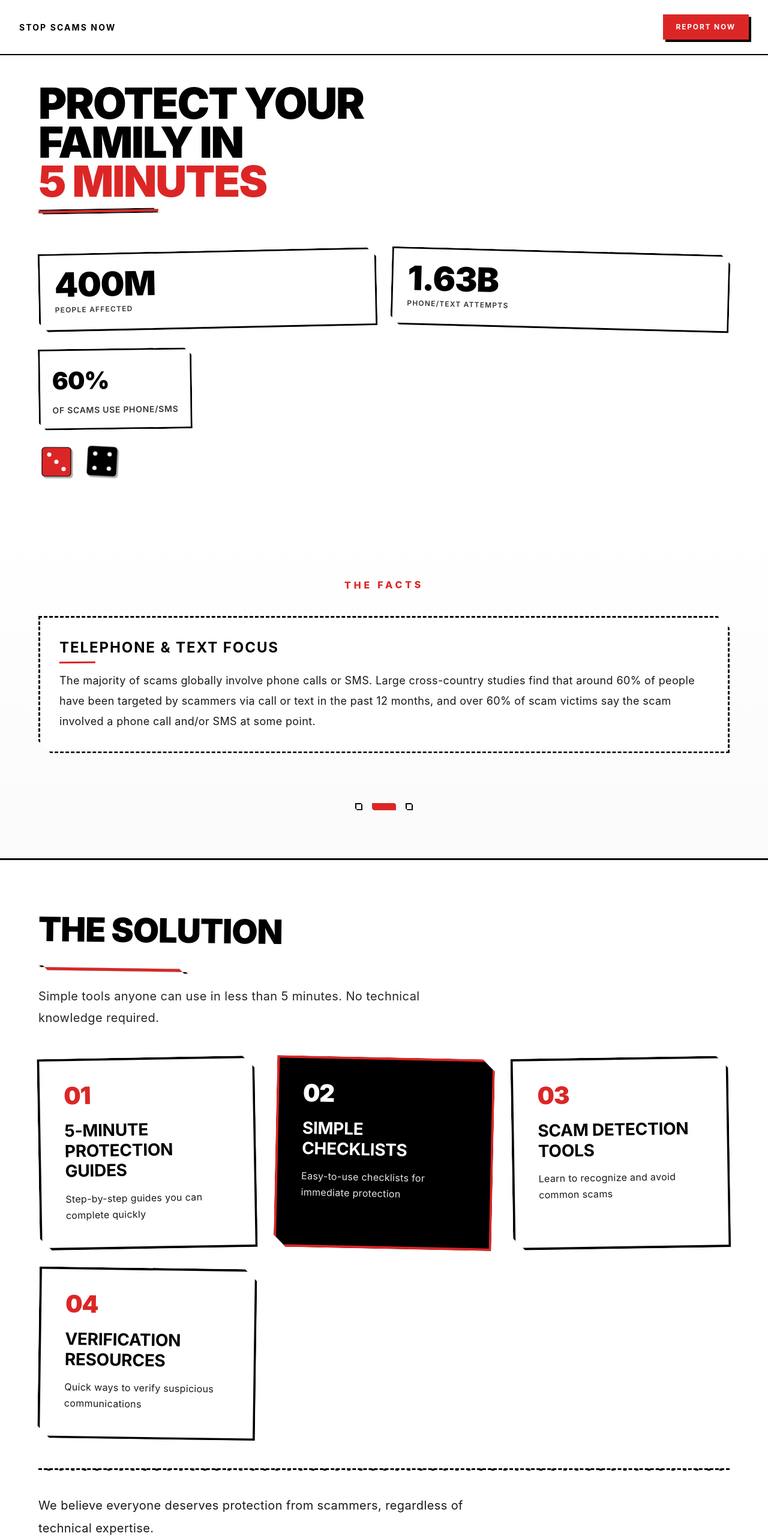
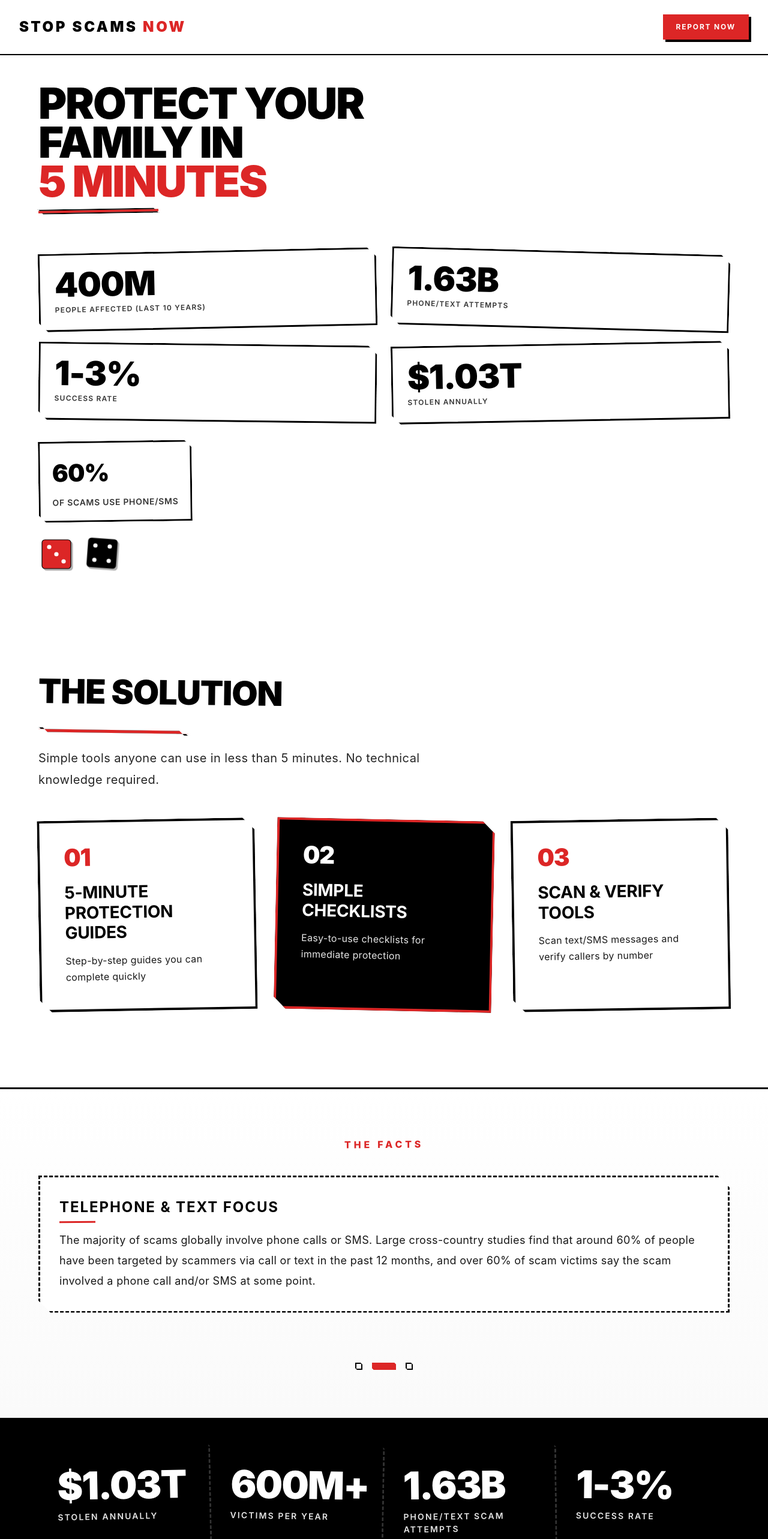
Before and after one commit to pavelnemirovsky/MyMed.Health, a Next.js app: page / in a window 1280 px wide. Shown: the top 2566 px of the page at 60% size. Built offline with nearby package versions, Linux system fonts and the light colour scheme.

Commit message:
Refactor styles and update content for improved layout and readability. Removed font-face declaration, adjusted header styles, and enhanced facts section with new statistics. Updated footer and header to emphasize "NOW" in red for better visibility.

```diff
--- a/app/components/Footer.tsx
+++ b/app/components/Footer.tsx
@@ -1,7 +1,7 @@
 export default function Footer() {
   return (
     <footer className="footer">
-      <div className="footer-content">STOP SCAMS NOW</div>
+      <div className="footer-content">STOP SCAMS <span className="header-brand-red">NOW</span></div>
     </footer>
   );
 }
--- a/app/components/Header.tsx
+++ b/app/components/Header.tsx
@@ -6,7 +6,7 @@ export default function Header() {
   return (
     <header className="header">
       <Link href="/" className="header-brand">
-        STOP SCAMS NOW
+        STOP SCAMS <span className="header-brand-red">NOW</span>
       </Link>
       <Link href="/report" className="header-tagline">
         REPORT NOW
--- a/app/globals.css
+++ b/app/globals.css
@@ -20,12 +20,7 @@ body {
   font-display: swap;
 }
 
-@font-face {
-  font-family: system-ui;
-  font-style: normal;
-  font-weight: 400;
-  font-display: swap;
-}
+/* Font-face removed - using system fonts to prevent layout shift */
 
 body {
   color: #000;
@@ -78,16 +73,23 @@ a {
 }
 
 .header-brand {
-  font-size: 0.875rem;
-  font-weight: 700;
+  font-size: 1.5rem;
+  font-weight: 900;
   letter-spacing: 0.15em;
   text-transform: uppercase;
   cursor: pointer;
   transition: opacity 0.2s ease;
+  line-height: 1.2;
+  min-height: 1.8rem;
+  display: inline-block;
 }
 
 .header-brand:hover {
   opacity: 0.8;
+}
+
+.header-brand-red {
+  color: #dc2626;
 }
 
 .header-tagline {
@@ -102,6 +104,9 @@ a {
   transition: all 0.2s ease;
   display: inline-block;
   box-shadow: 4px 4px 0 #000;
+  min-height: 40px;
+  min-width: 120px;
+  box-sizing: border-box;
 }
 
 .header-tagline:hover {
@@ -117,6 +122,7 @@ a {
   margin: 0 auto;
   padding: 2rem 1.5rem;
   position: relative;
+  contain: layout style;
 }
 
 /* Hero Section - Sketch Style */
@@ -193,7 +199,7 @@ a {
 
 .sketch-stats-inline {
   display: grid;
-  grid-template-columns: repeat(auto-fit, minmax(200px, 1fr));
+  grid-template-columns: repeat(2, 1fr);
   gap: 1.5rem;
   margin-top: 2rem;
 }
@@ -234,6 +240,15 @@ a {
   flex-direction: column;
   gap: 1.5rem;
   align-items: flex-start;
+}
+
+.facts-content-hero {
+  margin-top: 2rem;
+  width: 100%;
+}
+
+.facts-content-hero .facts-label-sketch {
+  margin-bottom: 1.5rem;
 }
 
 .sketch-note {
@@ -317,6 +332,7 @@ a {
 .sketch-rotation-9 { transform: rotate(-1.1deg); }
 .sketch-rotation-10 { transform: rotate(1deg); }
 .sketch-rotation-11 { transform: rotate(-0.7deg); }
+.sketch-rotation-12 { transform: rotate(0.6deg); }
 
 /* Facts Section - Sketch Style */
 .facts-sketch {
@@ -325,6 +341,8 @@ a {
   background: linear-gradient(180deg, #fff 0%, #fafafa 100%);
   position: relative;
   z-index: 1;
+  min-height: 400px;
+  contain: layout style;
 }
 
 .facts-label-sketch {
@@ -463,6 +481,8 @@ a {
   position: relative;
   z-index: 1;
   background: #fff;
+  min-height: 400px;
+  contain: layout style;
 }
 
 .solution-header-sketch {
@@ -529,6 +549,7 @@ a {
   grid-template-columns: repeat(auto-fit, minmax(280px, 1fr));
   gap: 2rem;
   margin-bottom: 3rem;
+  min-height: 200px;
 }
 
 .solution-card-sketch {
@@ -707,6 +728,33 @@ a {
 
   .sketch-stats-inline {
     grid-template-columns: 1fr;
+  }
+
+  .statement-container-sketch {
+    min-height: 250px;
+    height: 250px;
+  }
+
+  .statement-sketch {
+    transform: translateY(20px) rotate(0deg) !important;
+  }
+
+  .statement-sketch.active {
+    transform: translateY(0) rotate(0deg) !important;
+  }
+
+  .statement-title-sketch {
+    font-size: 1.125rem;
+  }
+
+  .statement-text-sketch {
+    font-size: 0.9375rem;
+    line-height: 1.6;
+  }
+
+  .facts-label-sketch {
+    margin-bottom: 1.5rem;
+    font-size: 0.875rem;
   }
 }
 
--- a/app/page.tsx
+++ b/app/page.tsx
@@ -50,11 +50,19 @@ export default function Home() {
             <div className="sketch-stats-inline">
               <div className="sketch-stat-box sketch-rotation-1">
                 <div className="sketch-stat-number">400M</div>
-                <div className="sketch-stat-label">People Affected</div>
+                <div className="sketch-stat-label">People Affected (Last 10 Years)</div>
               </div>
               <div className="sketch-stat-box sketch-rotation-2">
                 <div className="sketch-stat-number">1.63B</div>
                 <div className="sketch-stat-label">Phone/Text Attempts</div>
+              </div>
+              <div className="sketch-stat-box sketch-rotation-4">
+                <div className="sketch-stat-number">1-3%</div>
+                <div className="sketch-stat-label">Success Rate</div>
+              </div>
+              <div className="sketch-stat-box sketch-rotation-5">
+                <div className="sketch-stat-number">$1.03T</div>
+                <div className="sketch-stat-label">Stolen Annually</div>
               </div>
             </div>
           </div>
@@ -82,38 +90,6 @@ export default function Home() {
                   <circle cx="70" cy="30" r="6" fill="#fff"/>
                 </svg>
               </div>
-            </div>
-          </div>
-        </div>
-      </section>
-
-      {/* Facts Section - Sketch Style */}
-      <section className="facts-sketch">
-        <div className="sketch-container">
-          <div className="facts-label-sketch">THE FACTS</div>
-          <div className="facts-content-sketch">
-            <div className="statement-container-sketch">
-              {statements.map((statement, index) => (
-                <div
-                  key={index}
-                  className={`statement-sketch ${index === currentIndex ? 'active' : ''}`}
-                  aria-hidden={index !== currentIndex}
-                  style={{ transform: `rotate(${(index - 1) * 0.5}deg)` }}
-                >
-                  <div className="statement-title-sketch">{statement.title}</div>
-                  <p className="statement-text-sketch">{statement.text}</p>
-                </div>
-              ))}
-            </div>
-            <div className="statement-indicators-sketch">
-              {statements.map((_, index) => (
-                <button
-                  key={index}
-                  className={`indicator-sketch ${index === currentIndex ? 'active' : ''}`}
-                  onClick={() => setCurrentIndex(index)}
-                  aria-label={`Statement ${index + 1}`}
-                />
-              ))}
             </div>
           </div>
         </div>
@@ -150,25 +126,41 @@ export default function Home() {
             <div className="solution-card-sketch sketch-rotation-7">
               <div className="card-number-sketch">03</div>
               <div className="card-content-sketch">
-                <h3>Scam Detection Tools</h3>
-                <p>Learn to recognize and avoid common scams</p>
-              </div>
-            </div>
-
-            <div className="solution-card-sketch sketch-rotation-8">
-              <div className="card-number-sketch">04</div>
-              <div className="card-content-sketch">
-                <h3>Verification Resources</h3>
-                <p>Quick ways to verify suspicious communications</p>
+                <h3>Scan & Verify Tools</h3>
+                <p>Scan text/SMS messages and verify callers by number</p>
               </div>
             </div>
           </div>
+        </div>
+      </section>
 
-          <div className="solution-footer-sketch">
-            <div className="mission-text-sketch">
-              We believe everyone deserves protection from scammers, regardless of technical expertise.
+      {/* Facts Section - Sketch Style */}
+      <section className="facts-sketch">
+        <div className="sketch-container">
+          <div className="facts-label-sketch">THE FACTS</div>
+          <div className="facts-content-sketch">
+            <div className="statement-container-sketch">
+              {statements.map((statement, index) => (
+                <div
+                  key={index}
+                  className={`statement-sketch ${index === currentIndex ? 'active' : ''}`}
+                  aria-hidden={index !== currentIndex}
+                >
+                  <div className="statement-title-sketch">{statement.title}</div>
+                  <p className="statement-text-sketch">{statement.text}</p>
+                </div>
+              ))}
             </div>
-            <div className="status-sketch">COMING SOON</div>
+            <div className="statement-indicators-sketch">
+              {statements.map((_, index) => (
+                <button
+                  key={index}
+                  className={`indicator-sketch ${index === currentIndex ? 'active' : ''}`}
+                  onClick={() => setCurrentIndex(index)}
+                  aria-label={`Statement ${index + 1}`}
+                />
+              ))}
+            </div>
           </div>
         </div>
       </section>
@@ -189,6 +181,10 @@ export default function Home() {
               <div className="stat-value-sketch">1.63B</div>
               <div className="stat-desc-sketch">Phone/Text Scam Attempts</div>
             </div>
+            <div className="stat-item-sketch sketch-rotation-12">
+              <div className="stat-value-sketch">1-3%</div>
+              <div className="stat-desc-sketch">Success Rate</div>
+            </div>
           </div>
         </div>
       </section>
```
